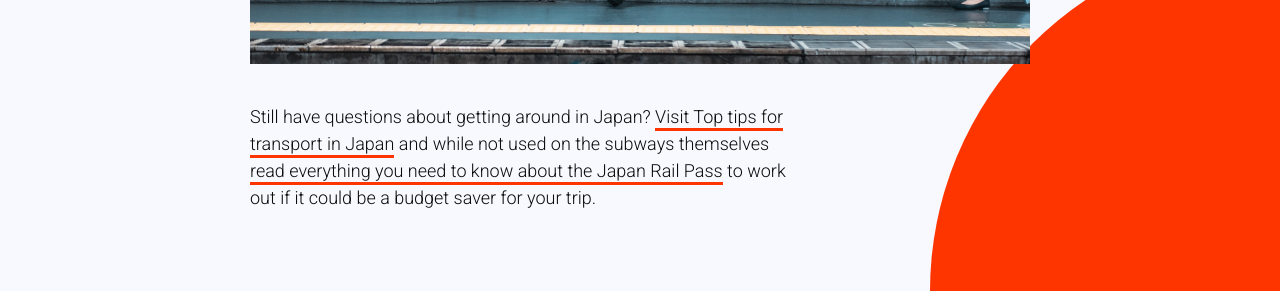
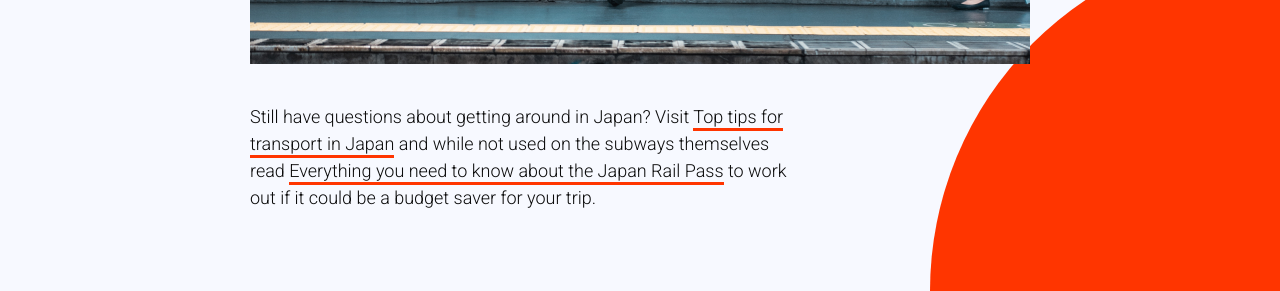
Before and after one commit to adrianaleites/superhi-cmd-line-a-night-in-japan, a Jekyll site: the page built from _posts/2020-06-26-5-tokyo-train-tips.md, in a window 1280 px wide and 900 px high, scrolled down 2600 px. Shown: the part 609-900 px from the top of the window. Built offline with Jekyll 4.4.1, drawn with Linux system fonts in a browser that asks for light colours.

```diff
--- a/_posts/2020-06-26-5-tokyo-train-tips.md
+++ b/_posts/2020-06-26-5-tokyo-train-tips.md
@@ -35,4 +35,4 @@ If you suddenly realise you’re passing stations going the wrong direction –
 
 ![Tokyo subway platform photo](/uploads/blog-3b.jpg)
 
-Still have questions about getting around in Japan? [Visit Top tips for transport in Japan](https://www.2aussietravellers.com/top-tips-for-transport-in-japan/) and while not used on the subways themselves [read everything you need to know about the Japan Rail Pass](https://www.2aussietravellers.com/japan-rail-pass/) to work out if it could be a budget saver for your trip.
+Still have questions about getting around in Japan? Visit [Top tips for transport in Japan](https://www.2aussietravellers.com/top-tips-for-transport-in-japan/) and while not used on the subways themselves read [Everything you need to know about the Japan Rail Pass](https://www.2aussietravellers.com/japan-rail-pass/) to work out if it could be a budget saver for your trip.
```
